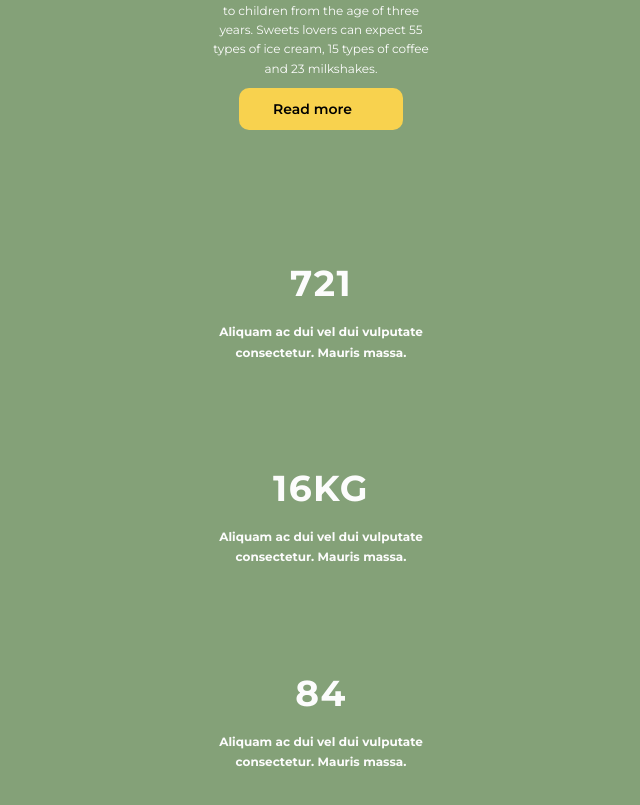
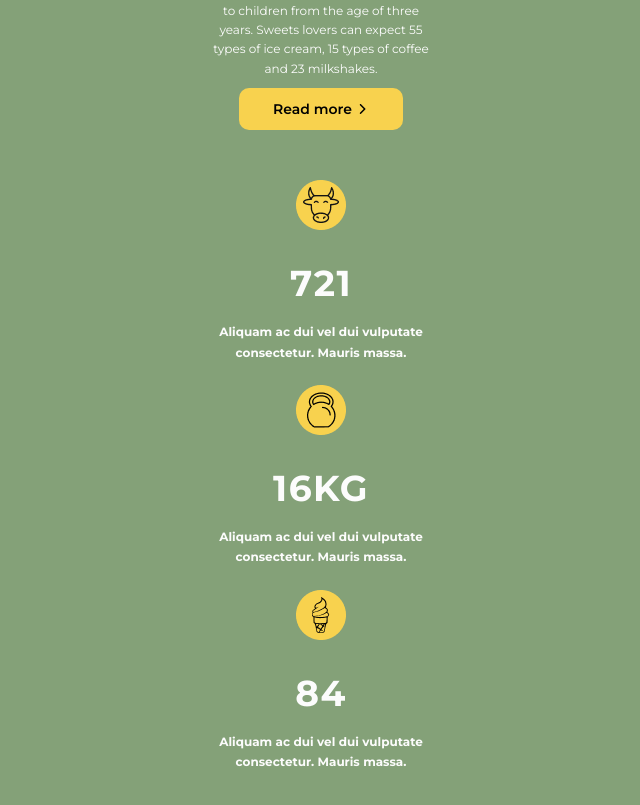
Before and after one commit to RZorkin/ice-crema, a plain HTML site: page index.html in a window 1280 px wide. Shown: the part 731-1536 px from the top of the page, without its empty margins (319-959 px from the left). Drawn offline with Linux system fonts and the light colour scheme; a web font is replaced by a local one.

Commit message:
front-end dev

```diff
--- a/index.html
+++ b/index.html
@@ -29,7 +29,7 @@
 							./images/about/img1-660.jpg 660w,
 							./images/about/img1-980.jpg 980w
 						"
-						sizes="(min-width: 1200px) 490px, (min-width: 768px) 330px, (min-width: 480px) 279px, 100vw"
+						sizes="(min-width: 1200px) 490px, (min-width: 768px) 330px, (min-width: 320px) 279px, 100vw"
 						src="./images/about/img1-279.jpg"
 						alt="cow"
 						loading="lazy"
@@ -52,7 +52,7 @@
 				<button class="about-button" type="button" data-modal-open>
 					Read more
 					<svg class="about-button__icon" width="12" height="12">
-						<use href="./images/icons.svg#icon-arrow"></use>
+						<use href="./images/about/icons.svg#icon-arrow"></use>
 					</svg>
 				</button>
 				<!-- hidden title -->
--- a/sass/components/_about.scss
+++ b/sass/components/_about.scss
@@ -157,7 +157,7 @@
 			position: absolute;
 			width: 50px;
 			height: 50px;
-			background-image: url(../images/cow.png);
+			background-image: url(../images/about/cow.png);
 		}
 	}
 
@@ -173,7 +173,7 @@
 			position: absolute;
 			width: 50px;
 			height: 50px;
-			background-image: url(../images/weight.png);
+			background-image: url(../images/about/weight.png);
 		}
 	}
 
@@ -189,7 +189,7 @@
 			position: absolute;
 			width: 50px;
 			height: 50px;
-			background-image: url(../images/ice-crema.png);
+			background-image: url(../images/about/ice-crema.png);
 		}
 	}
 
```
Also changed, not shown: css/main.css, css/main.min.css, 2 other files.
